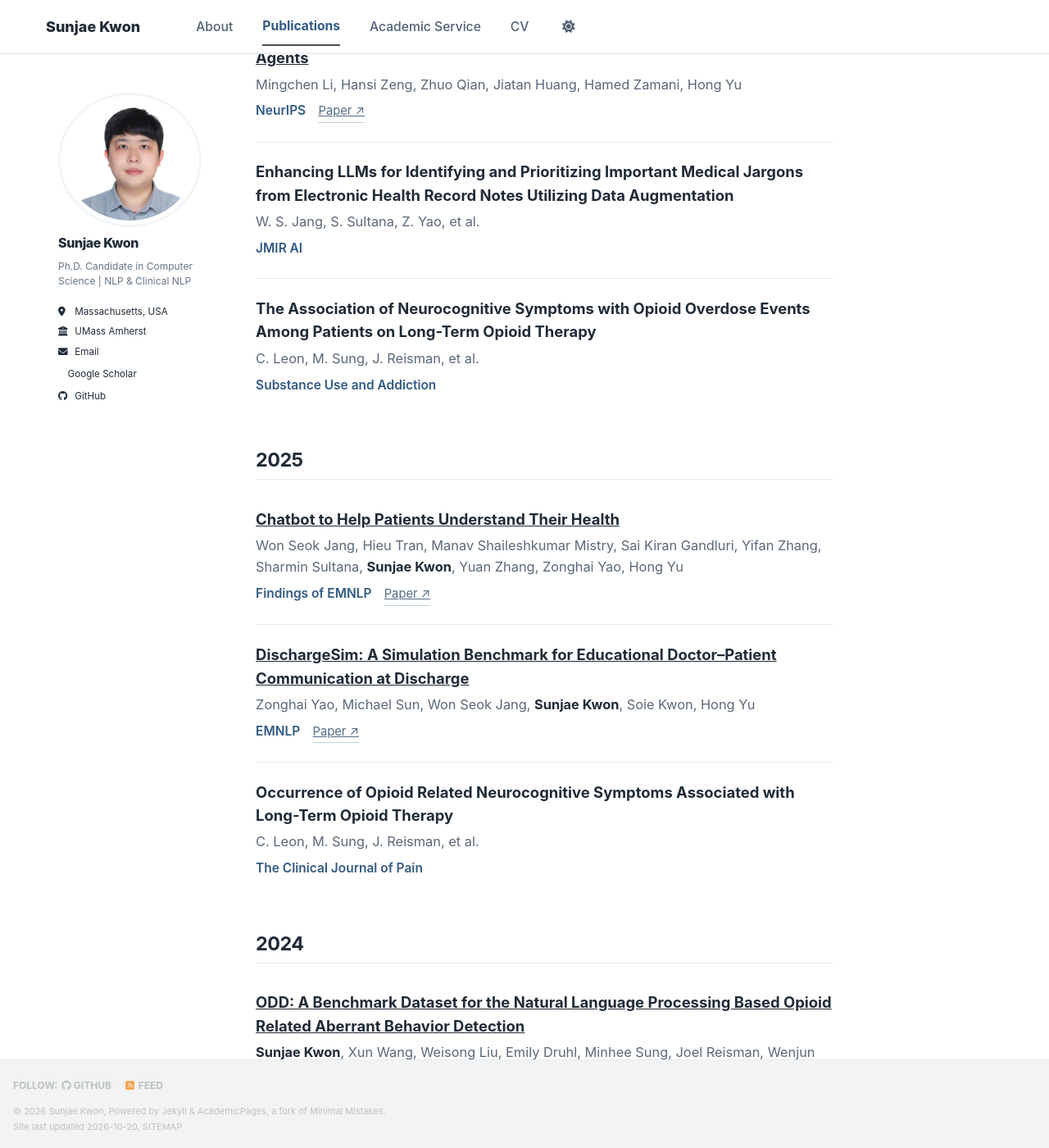
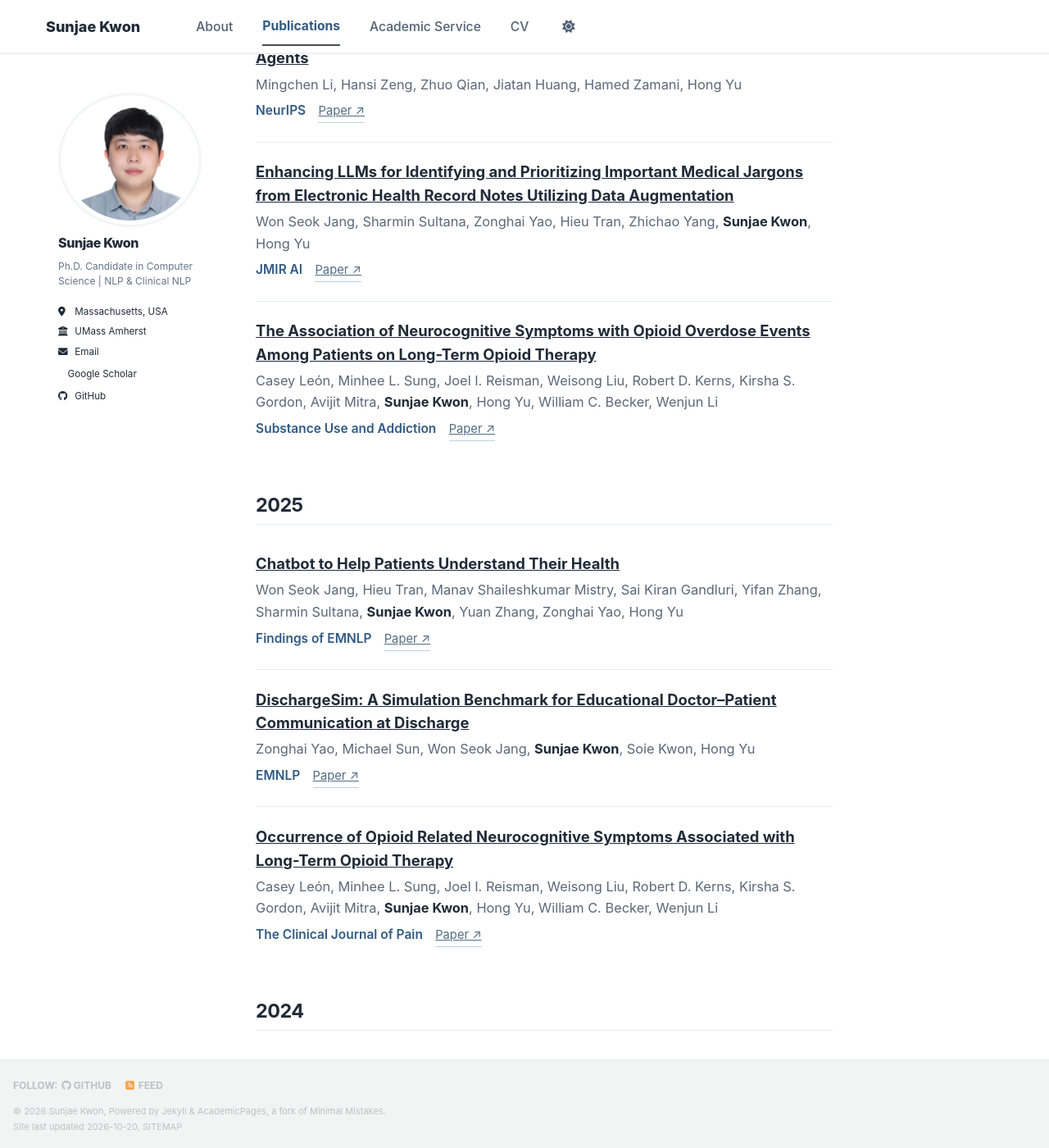
Before and after one commit to soon91jae/soon91jae.github.io, a Jekyll site: the page built from _pages/publications.html, in a window 1280 px wide and 1400 px high, scrolled down 312 px. Shown: the whole window at 82% size. Built offline with Jekyll 4.4.1, drawn with Linux system fonts in a browser that asks for light colours; a style sheet for code colours, icons or effects is not loaded; some of the changed text lies outside the part shown.

Commit message:
Complete publication authors from ACL Anthology and journal records

```diff
--- a/_data/papers.yml
+++ b/_data/papers.yml
@@ -5,12 +5,14 @@
   paper: "https://arxiv.org/abs/2605.26352"
 - year: 2026
   title: "Enhancing LLMs for Identifying and Prioritizing Important Medical Jargons from Electronic Health Record Notes Utilizing Data Augmentation"
-  authors: "W. S. Jang, S. Sultana, Z. Yao, et al."
+  authors: "Won Seok Jang, Sharmin Sultana, Zonghai Yao, Hieu Tran, Zhichao Yang, Sunjae Kwon, Hong Yu"
   venue: "JMIR AI"
+  paper: "https://ai.jmir.org/2026/1/e75561"
 - year: 2026
   title: "The Association of Neurocognitive Symptoms with Opioid Overdose Events Among Patients on Long-Term Opioid Therapy"
-  authors: "C. Leon, M. Sung, J. Reisman, et al."
+  authors: "Casey León, Minhee L. Sung, Joel I. Reisman, Weisong Liu, Robert D. Kerns, Kirsha S. Gordon, Avijit Mitra, Sunjae Kwon, Hong Yu, William C. Becker, Wenjun Li"
   venue: "Substance Use and Addiction"
+  paper: "https://doi.org/10.1177/29767342261443858"
 - year: 2025
   title: "Chatbot to Help Patients Understand Their Health"
   authors: "Won Seok Jang, Hieu Tran, Manav Shaileshkumar Mistry, Sai Kiran Gandluri, Yifan Zhang, Sharmin Sultana, Sunjae Kwon, Yuan Zhang, Zonghai Yao, Hong Yu"
@@ -23,8 +25,9 @@
   paper: "https://aclanthology.org/2025.emnlp-main.546/"
 - year: 2025
   title: "Occurrence of Opioid Related Neurocognitive Symptoms Associated with Long-Term Opioid Therapy"
-  authors: "C. Leon, M. Sung, J. Reisman, et al."
+  authors: "Casey León, Minhee L. Sung, Joel I. Reisman, Weisong Liu, Robert D. Kerns, Kirsha S. Gordon, Avijit Mitra, Sunjae Kwon, Hong Yu, William C. Becker, Wenjun Li"
   venue: "The Clinical Journal of Pain"
+  paper: "https://pubmed.ncbi.nlm.nih.gov/39682036/"
 - year: 2024
   title: "ODD: A Benchmark Dataset for the Natural Language Processing Based Opioid Related Aberrant Behavior Detection"
   authors: "Sunjae Kwon, Xun Wang, Weisong Liu, Emily Druhl, Minhee Sung, Joel Reisman, Wenjun Li, Robert Kerns, William Becker, Hong Yu"
@@ -41,7 +44,7 @@
   venue: "ClinicalNLP at NAACL"
 - year: 2024
   title: "TEAM at MEDIQA-M3G 2024: DermPrompt - A Systematic Exploration of Prompt Engineering with GPT-4V for Dermatological Diagnosis"
-  authors: "P. Vashisht, A. Lodha, M. Maddipatla, et al."
+  authors: "Parth Vashisht, Abhilasha Lodha, Mukta Maddipatla, Zonghai Yao, Avijit Mitra, Zhichao Yang, Sunjae Kwon, Junda Wang, Hong Yu"
   venue: "ClinicalNLP at NAACL"
 - year: 2024
   title: "BLOARK: Efficient, Cost-Effective, and Incremental Dataset Architecture for Wikipedia Revision History"
@@ -102,5 +105,7 @@
   venue: "TAC"
 - year: 2016
   title: "KSAnswer: Question-Answering System of Kangwon National University and Sogang University in the 2016 BioASQ Challenge"
-  authors: "H. Lee, M. Kim, H. Kim, et al."
+  authors: "Hyeon-gu Lee, Minkyoung Kim, Harksoo Kim, Juae Kim, Sunjae Kwon, Jungyun Seo, Yi-reun Kim, Jung-Kyu Choi"
   venue: "BioASQ at ACL"
+
+  paper: "https://aclanthology.org/W16-3106/"
```
